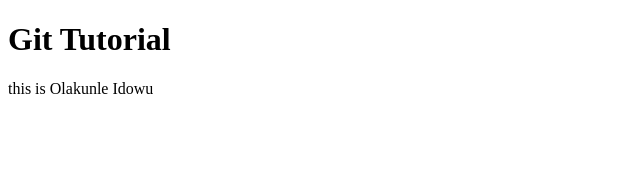
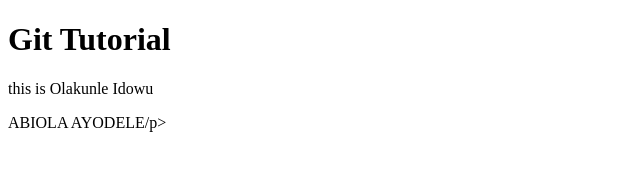
Before and after one commit to kaywone/git-tutorial, a plain HTML site: page index.html in a window 1280 px wide. Shown: the whole page, without its empty margins (0-640 px from the left). Drawn offline with Linux system fonts and the light colour scheme.

Commit message:
ABIOLA ADDED

```diff
--- a/index.html
+++ b/index.html
@@ -9,5 +9,6 @@
 <body>
     <h1>Git Tutorial</h1>
     <p>this is Olakunle Idowu</p>
+    <p>ABIOLA AYODELE/p>
 </body>
 </html>
```
